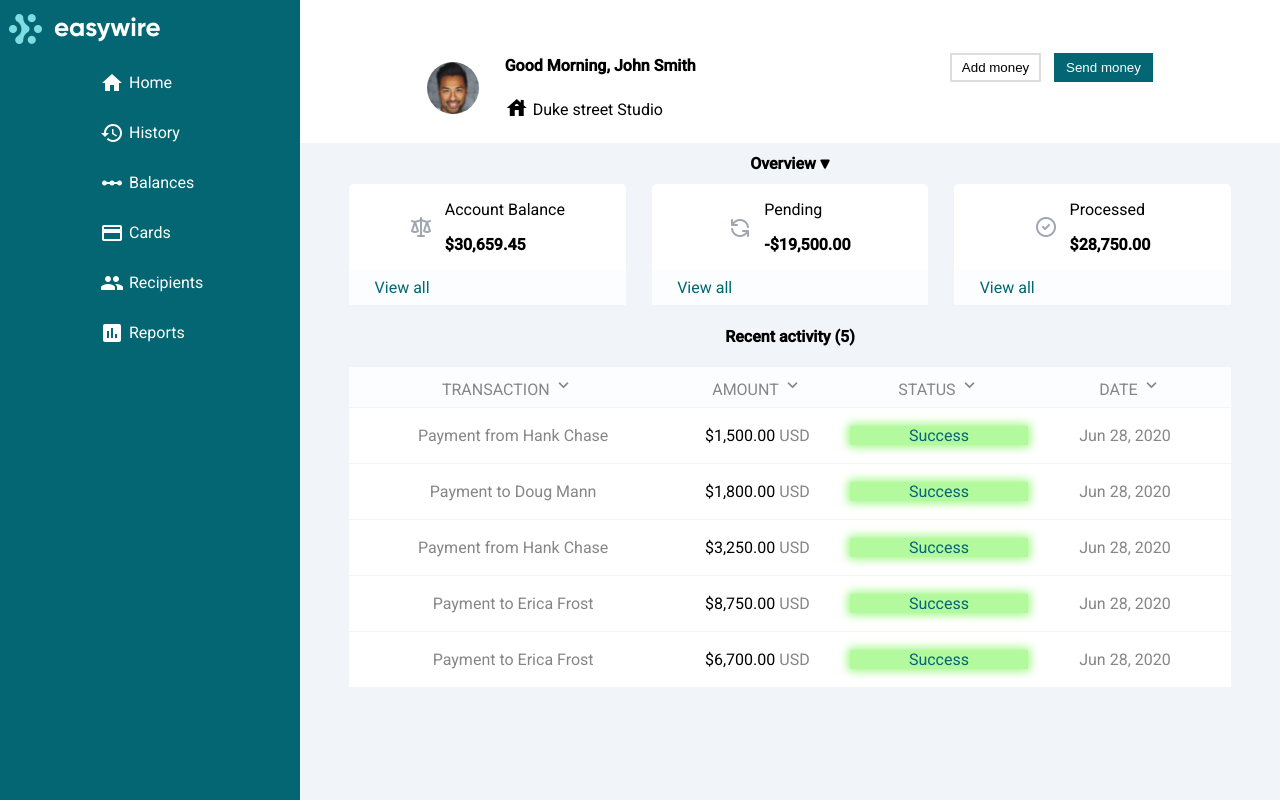
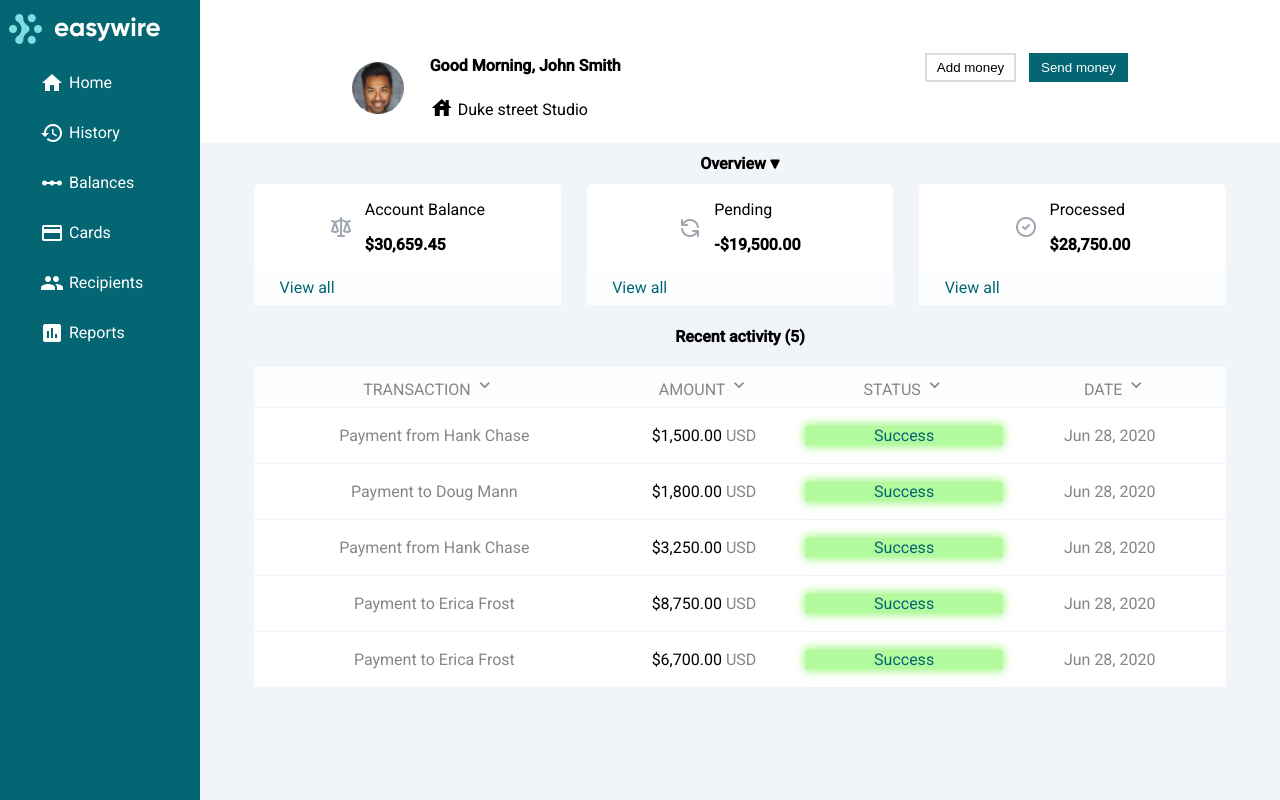
Before and after one commit to WojciechxFalkowski/paymentApp, an Angular app: page /help in a window 1280 px wide. Built offline with nearby package versions, Linux system fonts and the light colour scheme.

Commit message:
update page appearance

```diff
--- a/src/app/app.component.css
+++ b/src/app/app.component.css
@@ -159,7 +159,7 @@
 }
 @media (min-width: 1024px) {
   .menu {
-    max-width: 300px;
+    max-width: 200px;
   }
   .main {
     width: 100%;
--- a/src/app/menu/menu.component.css
+++ b/src/app/menu/menu.component.css
@@ -62,11 +62,14 @@
   }
 }
 @media (min-width: 768px) {
-  .menu__ul {
-    /* position: fixed; */
-  }
   .menu__li {
+    padding: 1vh 0vw 1vh 30px;
+    margin: 5px 0;
+    width: auto;
   }
 }
 @media (min-width: 1024px) {
+  .menu__li {
+    padding: 1vh 0vw 1vh 40px;
+  }
 }
```
Also changed, not shown: 6 other files (tests, documents, lock files or other folders).
